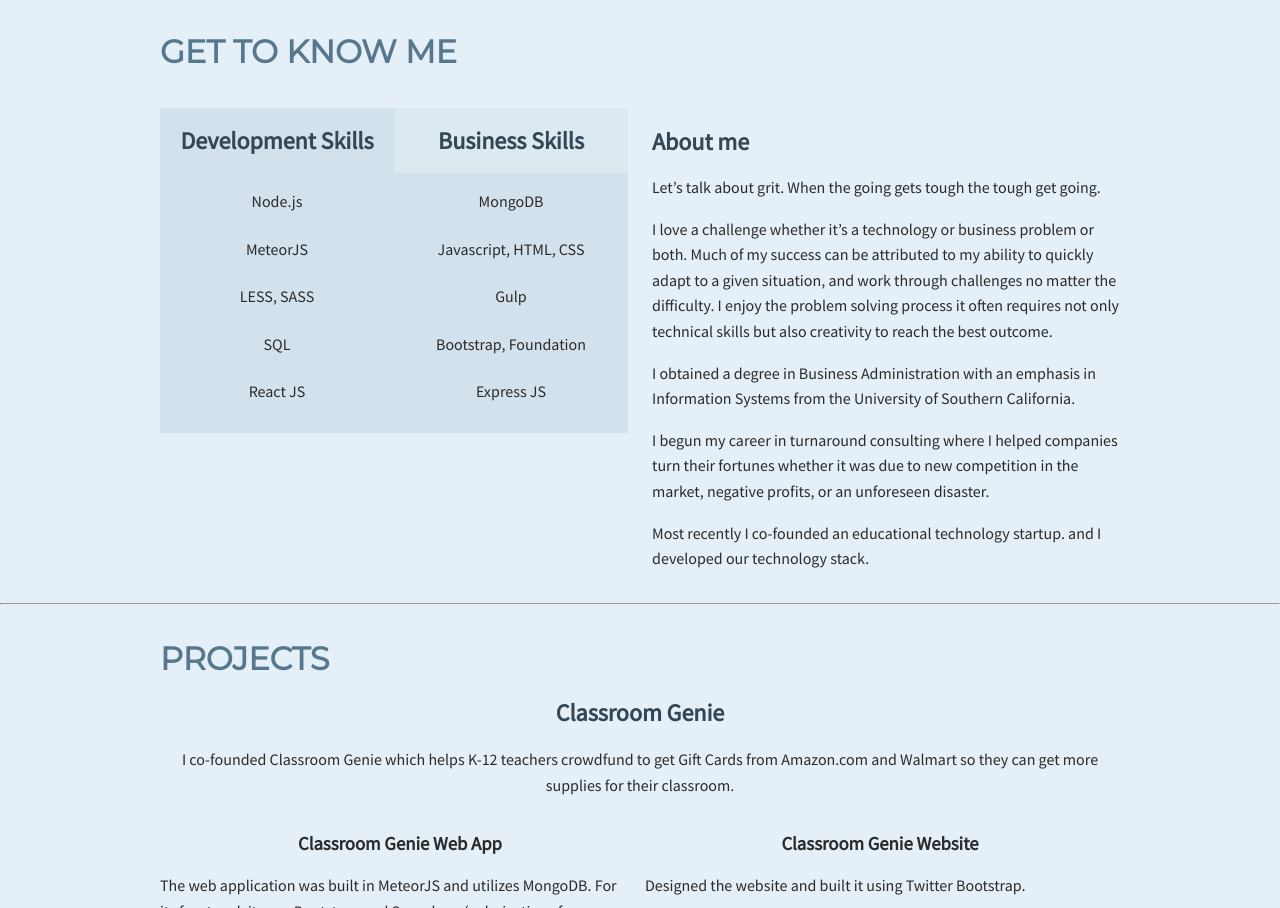
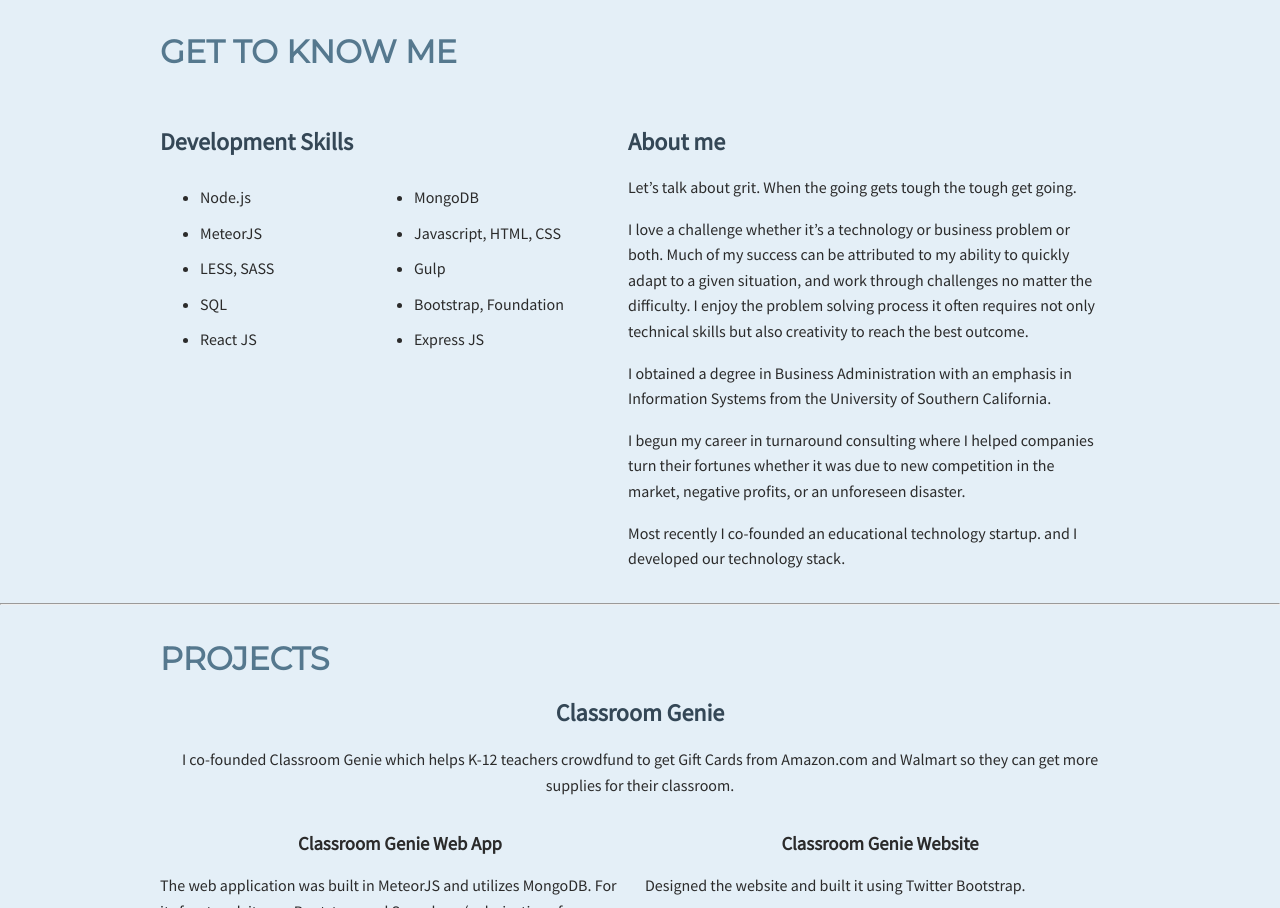
Before and after one commit to codegenie3000/portfolio, a website: page portfolio2.html in a window 1280 px wide. Shown: the part 1002-1910 px from the top of the page. Drawn offline with nearby package versions, Linux system fonts and the light colour scheme.

Commit message:
In process

```diff
--- a/portfolio2.html
+++ b/portfolio2.html
@@ -2,6 +2,7 @@
 <html lang="en">
 <head>
 	<meta charset="UTF-8">
+	<meta name="viewport" content="width=device-width, initial-scale=1.0">
 	<link rel="stylesheet" href="https://cdnjs.cloudflare.com/ajax/libs/normalize/5.0.0/normalize.min.css">
 	<link href="https://fonts.googleapis.com/css?family=Montserrat|Source+Sans+Pro" rel="stylesheet">
 	<link rel="stylesheet" href="style.css">
@@ -42,7 +43,24 @@
 		<h1>Get to know me</h1>
 	</div>
 	<div class="container">
-		<div class="panel">
+        <div class="skills">
+            <div id="tab1" class="tab active">
+                <h2>Development Skills</h2>
+                <ul>
+                    <li>Node.js</li>
+					<li>MongoDB</li>
+					<li>MeteorJS</li>
+					<li>Javascript, HTML, CSS</li>
+					<li>LESS, SASS</li>
+					<li>Gulp</li>
+					<li>SQL</li>
+					<li>Bootstrap, Foundation</li>
+					<li>React JS</li>
+					<li>Express JS</li>
+                </ul>
+            </div>
+        </div>
+		<!--<div class="panel">
 			<ul class="skill-menu">
 				<li class="active"><h2><a href="#">Development Skills</a></h2></li>
 				<li><h2><a href="#">Business Skills</a></h2></li>
@@ -61,7 +79,7 @@
 					<li>Express JS</li>
 				</ul>
 			</div>
-		</div>
+		</div>-->
 		<div class="paragraph">
 			<h2>About me</h2>
 			<p>Let’s talk about grit. When the going gets tough the tough get going.</p>
--- a/style.css
+++ b/style.css
@@ -128,22 +128,23 @@ div.container > h1 {
     color: #55788E;
 }
 
-div.panel {
+/*div.panel {*/
     /*position: relative;*/
-    width: 468px;
-    float: left;
+/*    width: 468px;*/
+/*    float: left;*/
     /*margin-right: 6px;*/
-}
+/*}*/
 
 div.paragraph {
-    width: 468px;
-    float: right;
+    max-width: 50%;
+    float: left;
+/*    clear: both;*/
     /*margin-left: 6px;*/
 }
 
+/*
 div.skill-list {
     display: block;
-    /*margin-top: 10px;*/
     clear: both;
     overflow: auto;
     background-color: RGBA(195,211,226,.5);
@@ -165,13 +166,12 @@ ul.skill-menu li, div.skill-list ul li {
     width: 234px;
 }
 ul.skill-menu li.active {
-    background-color: RGBA(195,211,226,.5); /*#C3D3E2*/
+    background-color: RGBA(195,211,226,.5);
 }
 ul.skill-menu li {
     background-color: RGBA(214,228,234,.5);
 }
 ul.skill-menu li a {
-    /*display: inline-block;*/
     width: 100%;
     text-decoration: none;
     color: #344756;
@@ -181,6 +181,24 @@ div.skill-list ul li {
     overflow: auto;
     margin-top: 10px;
     padding: 6px 0;
+}
+*/
+
+.skills {
+    width: 468px;
+/*    max-width: 50%;*/
+    float: left;
+}
+
+.skills ul {
+/*    padding-left: 0;*/
+}
+
+.skills li {
+/*    display: inline-block;*/
+    margin-top: 10px;
+    float: left;
+    width: 50%;
 }
 
 div.clear {
```
